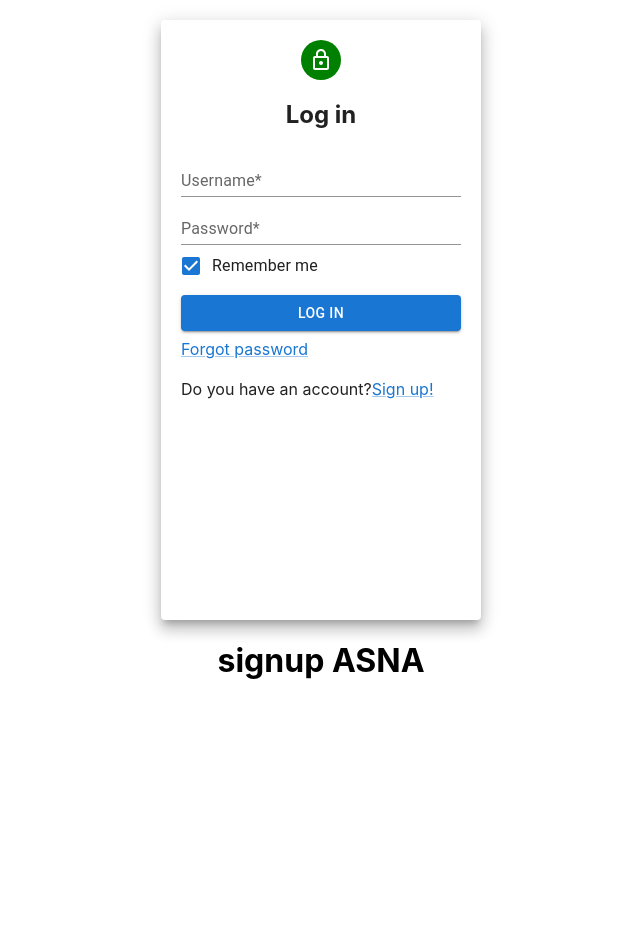
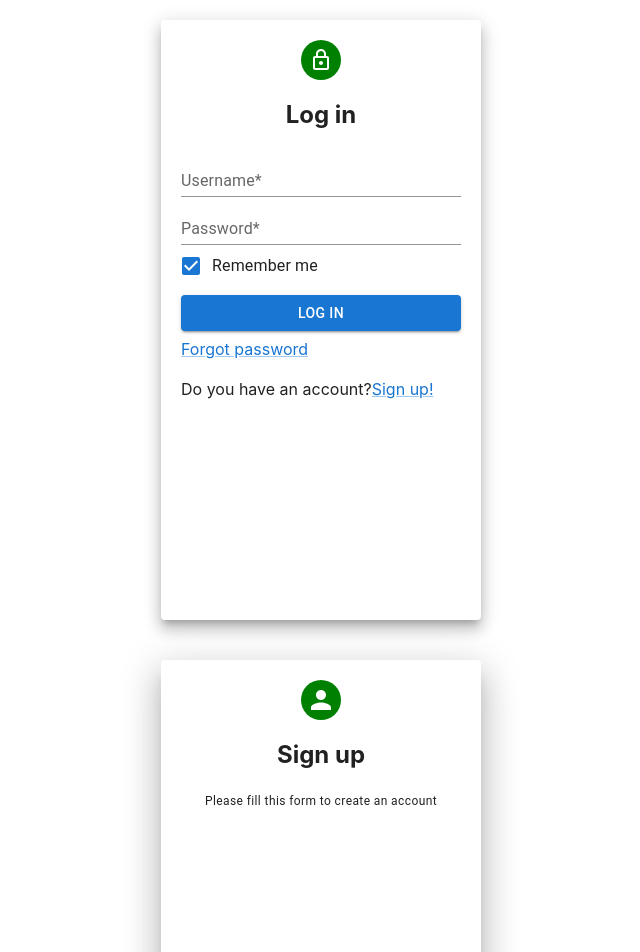
Before and after one commit to Asna1303/Placeme-2.0, a React (Create React App) app: page /signup in a window 1280 px wide. Shown: the top 952 px of the page, without its empty margins (319-959 px from the left). Before the commit the page ends 800 px from the top, so only its background shows below. Built offline with nearby package versions, Linux system fonts and the light colour scheme.

Commit message:
created avatar and started designing signup page

```diff
--- a/src/molecules/signup.js
+++ b/src/molecules/signup.js
@@ -1,11 +1,27 @@
-import React from 'react'
+import React from 'react';
+import Grid from '@mui/material/Grid';
+import Paper from '@mui/material/Paper';
+import Avatar from '@mui/material/Avatar';
 
-function Signup() {
+import { Typography } from '@mui/material';
+
+const Signup = () => {
+  const paperStyle = { padding: 20, height: '70vh', width: 280, margin: '20px auto' };
+  const avatarStyle = { backgroundColor: 'green' };
+
   return (
-    <div>
-      <h1>signup ASNA</h1>
-    </div>
-  )
-}
+    <Grid container justifyContent="center" alignItems="center">
+      <Paper elevation={20} style={paperStyle}>
+        <Grid align="center">
+          <Avatar style={avatarStyle}>
 
-export default Signup
+          </Avatar>
+          <h2>Sign up</h2>
+          <Typography variant='caption'>Please fill this form to create an account</Typography>
+        </Grid>
+      </Paper>
+    </Grid>
+  );
+};
+
+export default Signup;
```
